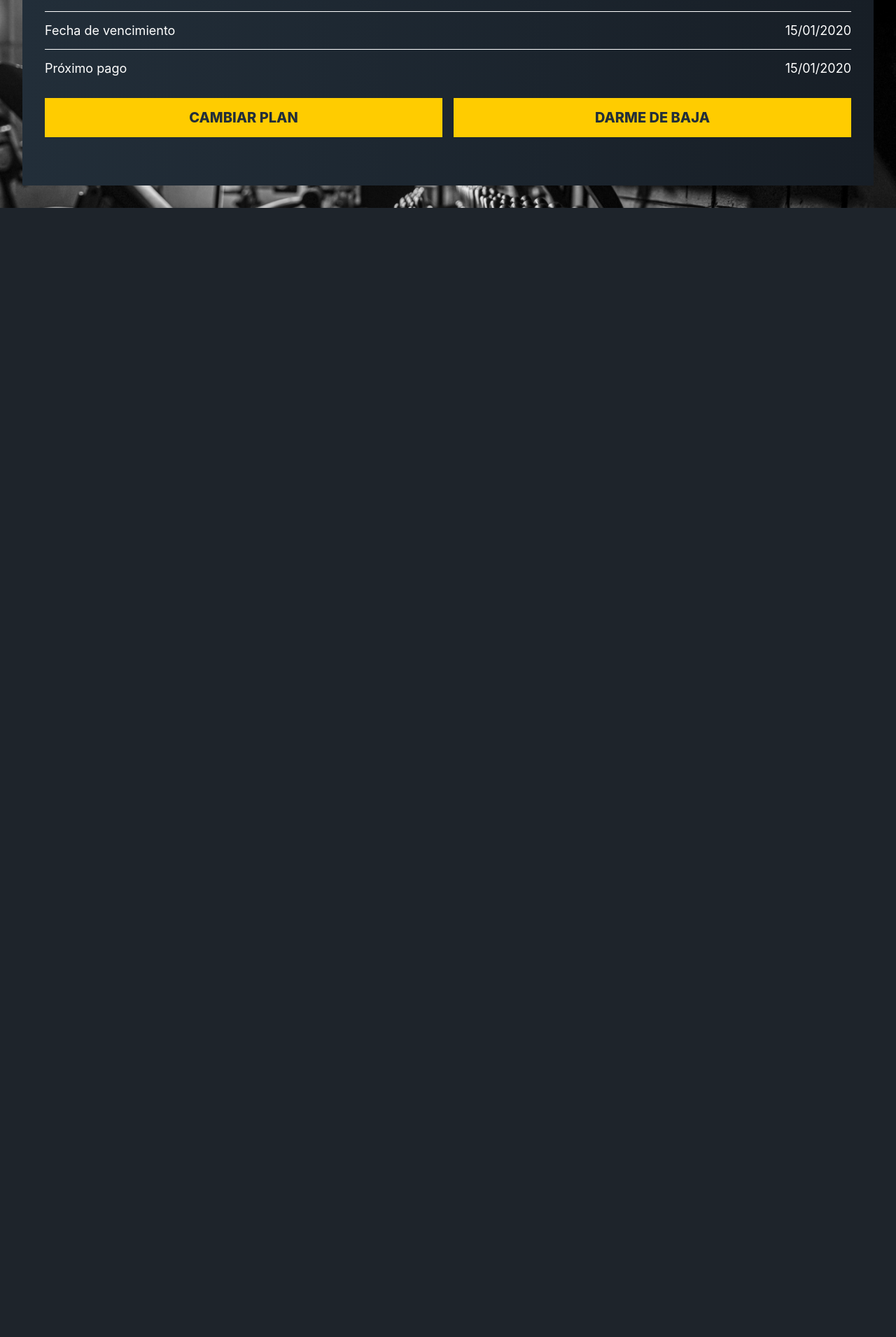
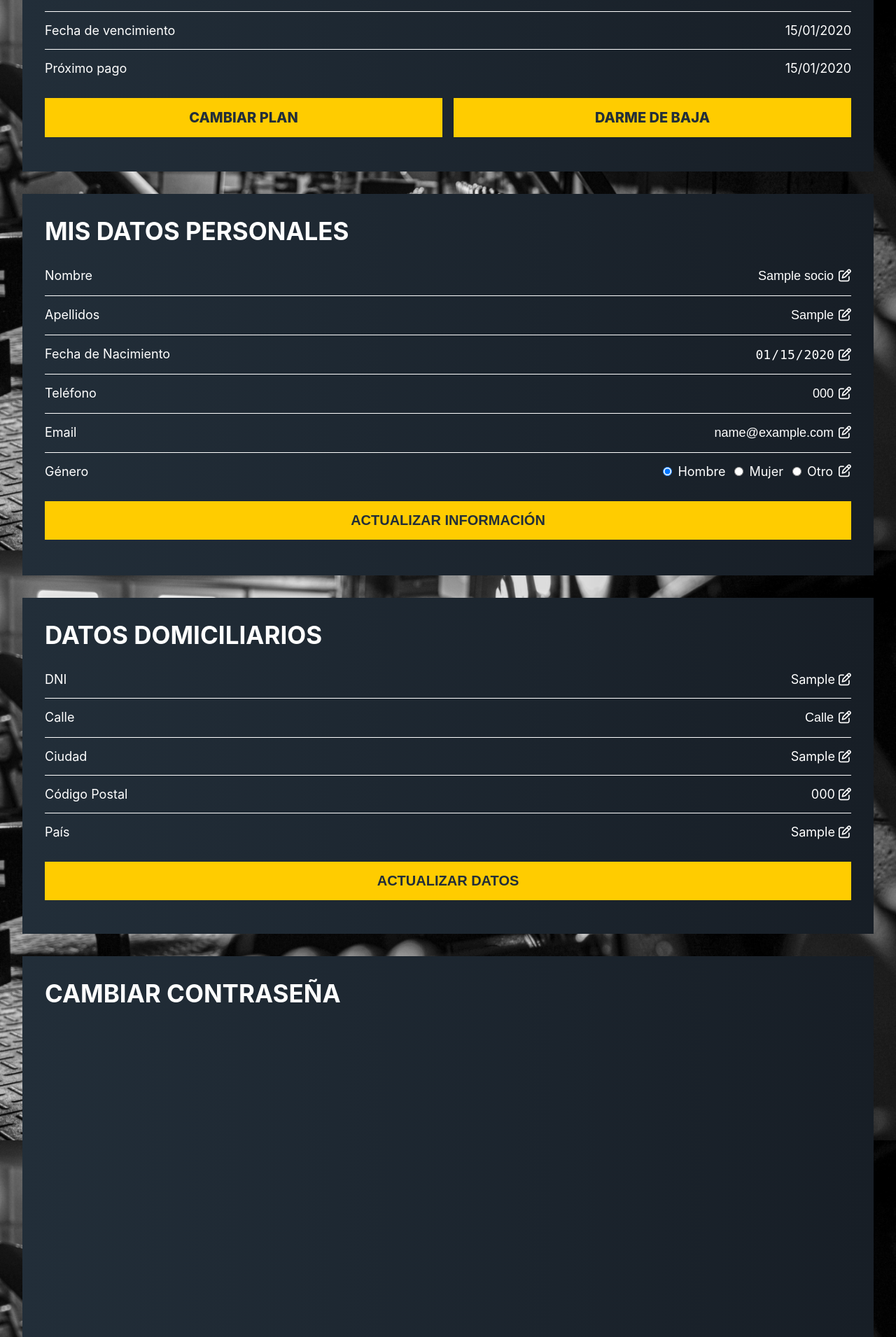
Before and after one commit to javitr17/InforFit-JavierTrujillo, a Django app: page /InForFit/perfil in a window 1280 px wide. Shown: the part 899-2809 px from the top of the page at 70% size. Before the commit the page ends 1196 px from the top, so only its background shows below. Run offline with Django 5.2, Linux system fonts and the light colour scheme; a user stored in the database is signed in; tables that the repository leaves empty hold one stand-in row (values such as "Sample post"); grey boxes marked "Sample" are stand-in pictures.

Commit message:
commit 44: desarrollando perfil hasta cambiar contraseña

```diff
--- a/app/forms.py
+++ b/app/forms.py
@@ -2,6 +2,7 @@ from .models import *
 from django import forms
 from django_recaptcha.fields import ReCaptchaField
 from django_recaptcha.widgets import ReCaptchaV2Checkbox
+from django.core.validators import MinLengthValidator
 
 class FormLogIn(forms.Form):
     dni = forms.CharField(
@@ -31,7 +32,11 @@ class FormRegistro(forms.ModelForm):
     nombre = forms.CharField(max_length=100, widget=forms.TextInput(attrs={'placeholder': 'Nombre','autocomplete': 'given-name'}))
     apellidos = forms.CharField(max_length=100, widget=forms.TextInput(attrs={'placeholder': 'Apellidos', 'autocomplete': 'family-name'}))
     fecha_nacimiento = forms.DateField(widget=forms.DateInput(attrs={'type': 'date', 'placeholder': 'Fecha Nacimiento'}))
-    telefono = forms.CharField(max_length=15, widget=forms.TextInput(attrs={'placeholder': 'Teléfono', 'autocomplete': 'tel'}))
+    telefono = forms.CharField(
+        max_length=16,
+        validators=[MinLengthValidator(9)],
+        widget=forms.TextInput(attrs={'placeholder': 'Teléfono', 'autocomplete': 'tel'})
+    )
     email = forms.EmailField(widget=forms.EmailInput(attrs={'placeholder': 'Email', 'autocomplete': 'email'}))
     genero=forms.ChoiceField(
         choices=GENERO_SOCIO,
--- a/app/models.py
+++ b/app/models.py
@@ -16,7 +16,7 @@ class Socio(models.Model):
     nombre = models.CharField(max_length=50)
     apellidos = models.CharField(max_length=100)
     fecha_nacimiento = models.DateField()
-    telefono = models.CharField(max_length=15)  # Teléfono como cadena, puede ajustarse el max_length
+    telefono = models.CharField(max_length=16)  # Teléfono como cadena, puede ajustarse el max_length
     email = models.EmailField()
     imagen = models.ImageField(upload_to='imagenes_socios/', blank=True, null=True)  # Nueva línea
 
--- a/app/static/css/estilosPerfil.css
+++ b/app/static/css/estilosPerfil.css
@@ -82,35 +82,38 @@ body{
 .perfilContenedorSuscripcion{
     background-image: linear-gradient(to right,#222E39, #171E26);
     width: 95%;
-    height: 500px;
+    height: 480px;
     margin-top: 2rem;
     margin-bottom: 2rem;
 }
-.perfilSuscripcionPadding{
+.perfilSuscripcionPadding, .perfilDatosPersonalesPadding, .perfilContenedorDatosDomicilioPadding, .perfilContenedorContraseñaPadding{
     padding:2rem;
     color: #FFFFFF;
 }
 
-.perfilSuscripcionTitulo{
+.perfilSuscripcionTitulo, .perfilDatosPersonalesTitulo, .perfilContenedorDatosDomicilioTitulo, .perfilContenedorContraseñaTitulo{
     font-size: 35px;
     font-weight: 700;
     padding-bottom: 2rem;
 
 }
 
-.perfilDatosSuscripcion{
-    font-size: 18px;
-}
 
-.perfilDatoSuscripcion{
+.perfilDatoSuscripcion, .campoFormularioDatos{
     display: flex;
     justify-content: space-between;
     padding-bottom: 1rem;
     border-top: 1px solid #FFFFFF;
     padding-top: 1rem;
+    font-size: 18px;
 }
 
 .perfilDatoSuscripcion:nth-child(1){
+    border: none;
+    padding-top: unset;
+}
+
+#sinBorde{
     border: none;
     padding-top: unset;
 }
@@ -123,12 +126,24 @@ body{
     width: 100%;
     height: 50px;
 }
-.perfilSuscripcionBoton {
+.perfilSuscripcionBoton{
     background-color: #FFCC00;
     text-align:center;
     align-items: center;
     padding: 1rem;
-
+}
+.perfilDatosBoton, .perfilDomicilioBoton{
+    background-color: #FFCC00;
+    text-align:center;
+    align-items: center;
+    padding: 1rem;
+    color: #222E39;
+    font-size: 20px;
+    font-weight: 800;
+    margin-top: 1rem;
+    width: 100%;
+    border: none;
+    cursor: pointer;
 }
 
 .perfilSuscripcionBoton a{
@@ -138,7 +153,58 @@ body{
     font-size: 20px;
 }
 
+.perfilContenedorDatosPersonales{
+    background-image: linear-gradient(to right,#222E39, #171E26);
+    width: 95%;
+    height: 545px;
+    margin-bottom:2rem;
+}
 
+.campoFormularioDatos div input{
+    color: #FFFFFF;
+    background-color: transparent;
+    font-size: 18px;
+    border: unset;
+    text-align: right;
+
+}
+
+.campoFormularioDatos div input[type="date"]::-webkit-calendar-picker-indicator {
+    display: none;
+    -webkit-appearance: none;
+}
+#flex{
+    display: flex;
+    gap: 0.5rem;
+}
+
+#flex div{
+    display: flex;
+    padding-left: 0.5rem;
+}
+
+.campoFormularioDatos div input{
+    outline: none;
+    color: #FFFFFF;
+}
+
+.campoFormularioDatos div input::placeholder {
+    color: #FFFFFF; /* Cambia el color del placeholder a blanco */
+    opacity: 1;     /* Asegúrate de que el placeholder tenga opacidad completa */
+}
+
+.perfilContenedorDatosDomicilio{
+    background-image: linear-gradient(to right,#222E39, #171E26);
+    width: 95%;
+    height: 480px;
+    margin-bottom:2rem;
+}
+.perfilContenedorContraseña{
+    background-image: linear-gradient(to right,#222E39, #171E26);
+    width: 95%;
+    height: 545px;
+    margin-bottom:2rem;
+}
 
 @media (min-width: 1140px) {
 .perfilAñadirImagen{
--- a/app/templates/app/perfil.html
+++ b/app/templates/app/perfil.html
@@ -62,11 +62,98 @@
         </div>
     </div>
 
-    <div class="perfilContenedorDatosPersonales"></div>
+    <div class="perfilContenedorDatosPersonales">
+        <div class="perfilDatosPersonalesPadding">
+            <div class="perfilDatosPersonalesTitulo">MIS DATOS PERSONALES</div>
+            <div>
+                <form method="post">
+                {% csrf_token %}
 
-    <div class="perfilContenedorDatosDomicilio"></div>
+                <div class="campoFormularioDatos" id="sinBorde">
+                    <div>Nombre</div>
+                    <div>{{ form_datos.nombre }} <i class="fa-regular fa-pen-to-square"></i></div>
 
-    <div class="perfilContenedorContraseña"></div>
+                </div>
+                <div class="campoFormularioDatos">
+                     <div>Apellidos</div>
+                    <div>{{ form_datos.apellidos }} <i class="fa-regular fa-pen-to-square"></i></div>
+                </div>
+                <div class="campoFormularioDatos">
+                     <div>Fecha de Nacimiento</div>
+                    <div>{{ form_datos.fecha_nacimiento }} <i class="fa-regular fa-pen-to-square"></i></div>
+                </div>
+                <div class="campoFormularioDatos">
+                     <div>Teléfono</div>
+                    <div>{{ form_datos.telefono }} <i class="fa-regular fa-pen-to-square"></i></div>
+                </div>
+                <div class="campoFormularioDatos">
+                     <div>Email</div>
+                    <div>{{ form_datos.email }} <i class="fa-regular fa-pen-to-square"></i></div>
+                </div>
+                    <div class="campoFormularioDatos">
+                     <div>Género</div>
+                    <div id="flex">{{ form_datos.genero }} <i class="fa-regular fa-pen-to-square"></i></div>
+                </div>
+                     {% if form_datos.errors %}
+                    <div class="error-messages">
+                        <ul>
+                            {% for field in form_datos %}
+                                {% for error in field.errors %}
+                                    <li>{{ error }}</li>
+                                {% endfor %}
+                            {% endfor %}
+                        </ul>
+                    </div>
+                {% endif %}
+                <button class="perfilDatosBoton" type="submit">ACTUALIZAR INFORMACIÓN</button>
+            </form>
+
+            </div>
+        </div>
+    </div>
+
+    <div class="perfilContenedorDatosDomicilio">
+    <div class="perfilContenedorDatosDomicilioPadding">
+        <div class="perfilContenedorDatosDomicilioTitulo">DATOS DOMICILIARIOS</div>
+
+
+        <!-- Mostrar formulario de domicilio -->
+        <form method="post">
+            {% csrf_token %}
+
+            <div class="campoFormularioDatos" id="sinBorde">
+                <div>DNI</div>
+                <div>{{ form_domicilio.instance.dni }} <i class="fa-regular fa-pen-to-square"></i></div>
+            </div>
+            <div class="campoFormularioDatos">
+                <div>Calle</div>
+                <div>{{ form_domicilio.calle }} <i class="fa-regular fa-pen-to-square"></i></div>
+            </div>
+            <div class="campoFormularioDatos">
+                <div>Ciudad</div>
+                <div>{{ form_domicilio.instance.ciudad }} <i class="fa-regular fa-pen-to-square"></i></div>
+            </div>
+            <div class="campoFormularioDatos">
+                <div>Código Postal</div>
+                <div>{{ form_domicilio.instance.codigo_postal }} <i class="fa-regular fa-pen-to-square"></i></div>
+            </div>
+            <div class="campoFormularioDatos">
+                <div>País</div>
+                <div>{{ form_domicilio.instance.pais }} <i class="fa-regular fa-pen-to-square"></i></div>
+            </div>
+
+            <div class="perfilContenedorBotones">
+                <button type="submit" class="perfilDomicilioBoton">ACTUALIZAR DATOS</button>
+            </div>
+        </form>
+    </div>
+</div>
+
+    <div class="perfilContenedorContraseña">
+        <div class="perfilContenedorContraseñaPadding">
+            <div class="perfilContenedorContraseñaTitulo">CAMBIAR CONTRASEÑA</div>
+        </div>
+    </div>
 
 
 </body>
--- a/app/views/views.py
+++ b/app/views/views.py
@@ -1,6 +1,7 @@
 from django.http import HttpResponse
 from django.shortcuts import render
 from ..forms import *
+from django.urls import reverse
 from django.contrib.auth import authenticate, login, logout, update_session_auth_hash
 from django.http import HttpResponse
 from django.views import View
@@ -12,10 +13,10 @@ from django.views.generic import TemplateView
 from django.utils import timezone
 
 
+
 @method_decorator(login_required(login_url='login'), name='dispatch')
 class index(View):
     template_name = 'index.html'
-
 
 
 
@@ -25,38 +26,102 @@ class perfil(TemplateView):
 
     def get_context_data(self, **kwargs):
         context = super().get_context_data(**kwargs)
-        # Obtener el socio relacionado con el usuario autenticado
         socio = Socio.objects.filter(user=self.request.user).first()
-        if socio:  # Comprobar que el socio existe
-            # Datos del socio
-            context['nombre'] = socio.nombre.upper()  # Convertir a mayúsculas
-            context['apellidos'] = socio.apellidos.upper()  # Convertir a mayúsculas
+
+        if socio:
+            # Crear formulario con los datos del socio
+            form_datos = FormRegistro(instance=socio)
+            domicilio = socio.datosdomicilio_set.first()
+            if domicilio:
+                print(f"Datos de Domicilio: {domicilio.dni}, {domicilio.calle}")
+            else:
+                print("No hay domicilio asociado al socio.")
+            form_domicilio = FormRegistro(instance=socio.datosdomicilio_set.first())  # Obtiene el primer objeto de DatosDomicilio relacionado
+            print(f'FOMR DATOS: {form_datos}')
+            print(f'FOMR DOMICILIO: {form_domicilio}')
+            # DATOS SOCIO
+            form_datos.fields['dni'].required = False
+            form_datos.fields['calle'].required = False
+            form_datos.fields['ciudad'].required = False
+            form_datos.fields['codigo_postal'].required = False
+            form_datos.fields['pais'].required = False
+            form_datos.fields['password'].required = False
+            form_datos.fields['password_confirm'].required = False
+
+            # DATOS DOMICILIO
+            form_domicilio.fields['nombre'].required = False
+            form_domicilio.fields['apellidos'].required = False
+            form_domicilio.fields['fecha_nacimiento'].required = False
+            form_domicilio.fields['telefono'].required = False
+            form_domicilio.fields['email'].required = False
+            form_domicilio.fields['genero'].required = False
+            form_domicilio.fields['password'].required = False
+            form_domicilio.fields['password_confirm'].required = False
+
+            # Agregar datos adicionales del socio y su suscripción al contexto
+            context['form_datos'] = form_datos
+            context['form_domicilio'] = form_domicilio
+            context['nombre'] = socio.nombre.upper()
+            context['apellidos'] = socio.apellidos.upper()
             context['id'] = socio.id
 
-            # Datos de la suscripción del socio
+            # Obtener la suscripción y agregarla al contexto
             suscripcion = Suscripción.objects.filter(user=socio).first()
-            if suscripcion:  # Verificar si el socio tiene una suscripción
-                context['contrato'] = suscripcion.nombre  # Campo 'nombre' de la suscripción
+            if suscripcion:
+                context['contrato'] = suscripcion.nombre
                 context['precio_suscripcion'] = suscripcion.precio_suscripcion
-                context['fecha_inicio'] = suscripcion.fecha_inicio.strftime('%d/%m/%Y')  # Formatear fecha
-                context['fecha_vencimiento'] = suscripcion.fecha_vencimiento.strftime('%d/%m/%Y')  # Formatear fecha
-                context['proximo_pago'] = suscripcion.proximo_pago.strftime('%d/%m/%Y')  # Formatear fecha
+                context['fecha_inicio'] = suscripcion.fecha_inicio.strftime('%d/%m/%Y')
+                context['fecha_vencimiento'] = suscripcion.fecha_vencimiento.strftime('%d/%m/%Y')
+                context['proximo_pago'] = suscripcion.proximo_pago.strftime('%d/%m/%Y')
             else:
-                # Si no hay suscripción, pasar valores vacíos o None
                 context['contrato'] = None
                 context['precio_suscripcion'] = None
                 context['fecha_inicio'] = None
                 context['fecha_vencimiento'] = None
                 context['proximo_pago'] = None
         else:
-            # Si no hay socio asociado al usuario autenticado
-            context['nombre'] = None
-            context['apellidos'] = None
-            context['id'] = None
-            context['contrato'] = None
-            context['precio_suscripcion'] = None
-            context['fecha_inicio'] = None
-            context['fecha_vencimiento'] = None
-            context['proximo_pago'] = None
+            messages.error(self.request, "No se encontró un socio asociado al usuario.")
+            return redirect('perfil')
 
         return context
+
+    def post(self, request, *args, **kwargs):
+        socio = Socio.objects.filter(user=request.user).first()
+        if not socio:
+            messages.error(request, "No se encontró un socio asociado al usuario.")
+            return redirect('perfil')
+
+        form_datos = FormRegistro(request.POST, instance=socio)
+
+        # Excluir los campos no deseados de la validación
+        for campo in ['dni', 'calle', 'ciudad', 'codigo_postal', 'pais', 'password', 'password_confirm']:
+            if campo in form_datos.fields:
+                form_datos.fields[campo].required = False
+
+        if form_datos.is_valid():
+            # Guardar los datos personales
+            socio.nombre = form_datos.cleaned_data['nombre']
+            socio.apellidos = form_datos.cleaned_data['apellidos']
+            socio.telefono = form_datos.cleaned_data['telefono']
+            socio.email = form_datos.cleaned_data['email']
+            socio.fecha_nacimiento = form_datos.cleaned_data['fecha_nacimiento']
+            socio.genero = form_datos.cleaned_data['genero']
+            socio.save()
+
+            messages.success(request, "Tus datos personales se han actualizado correctamente.")
+            return redirect(reverse('perfil'))
+
+        # Si se actualizan los datos domiciliarios
+        form_domicilio = FormRegistro(request.POST, instance=socio.datosdomicilio_set.first())
+        if form_domicilio.is_valid():
+            # Guardar los datos domiciliarios
+            datos_domicilio = form_domicilio.save(commit=False)
+            datos_domicilio.user = socio
+            datos_domicilio.save()
+
+            messages.success(request, "Tus datos domiciliarios se han actualizado correctamente.")
+            return redirect(reverse('perfil'))
+        else:
+            # Muestra los errores de validación
+            messages.error(request, "Por favor, corrige los errores en el formulario.")
+            return render(request, self.template_name, self.get_context_data(form_datos=form_datos, form_domicilio=form_domicilio))
```
Also changed, not shown: app/migrations/0011_alter_socio_telefono.py (added), app/migrations/0012_alter_socio_telefono.py (added), app/migrations/0013_alter_socio_telefono.py (added).
